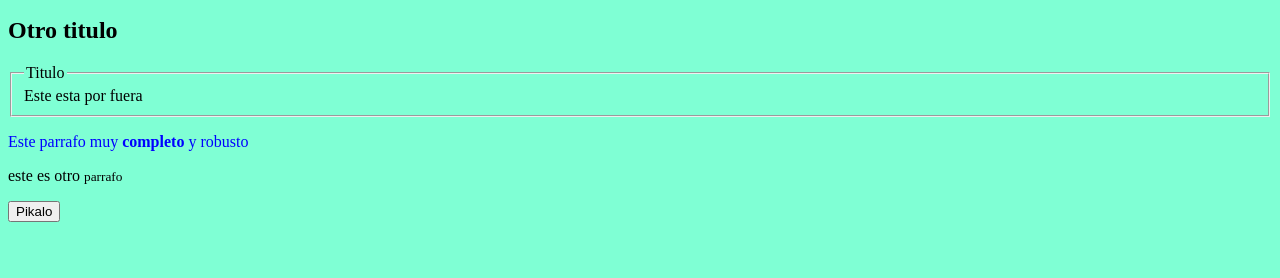
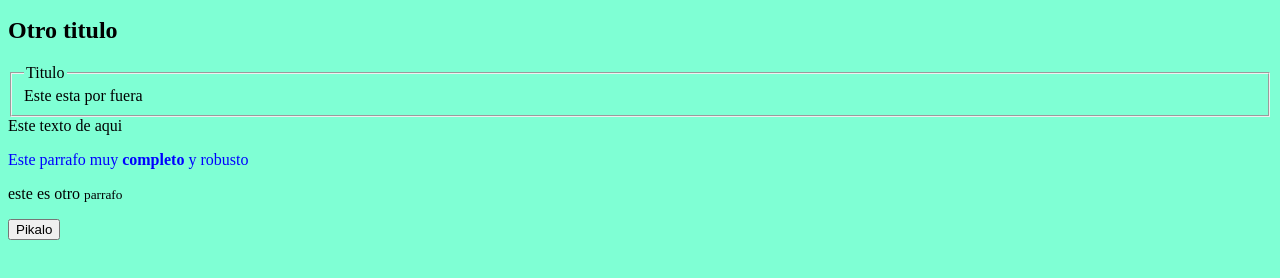
Before and after one commit to shakyhip/proyecto-1, a plain HTML site: page index.html in a window 1280 px wide. Shown: the part 88-366 px from the top of the page. Drawn offline with Linux system fonts and the light colour scheme.

Commit message:
agregue estilos

```diff
--- a/index.html
+++ b/index.html
@@ -14,7 +14,7 @@
             <legend>Titulo</legend>
             Este esta por fuera
         </fieldset>
-
+    Este texto de aqui
     </div>
 
     <p style="color: blue;">
```
Also changed, not shown: styles.css (added).
